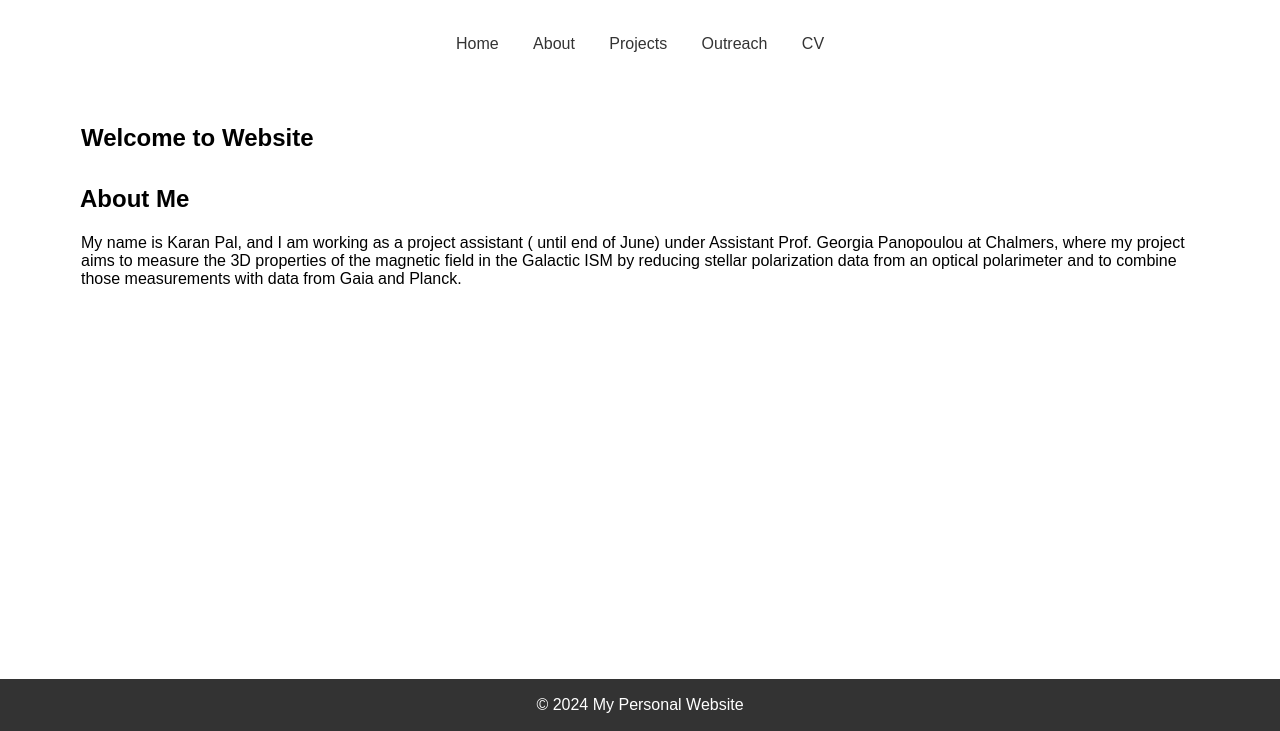
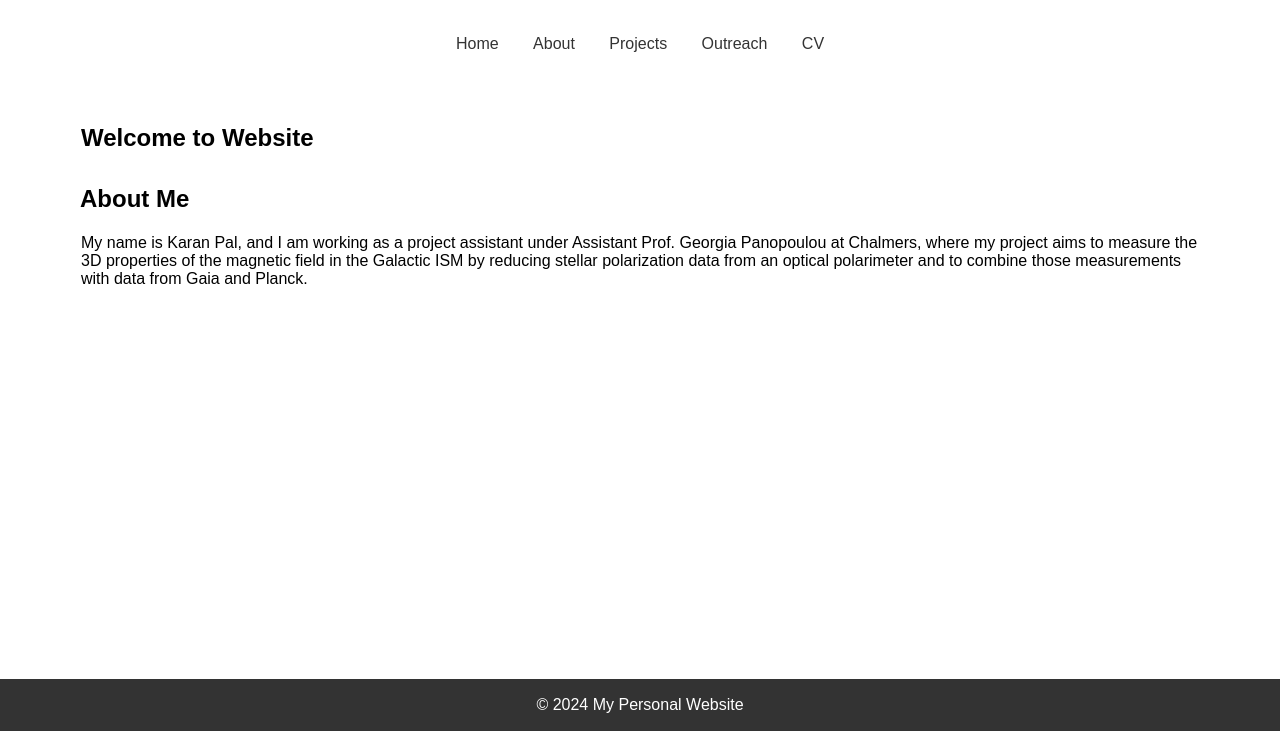
Before and after one commit to karan317/My_website, a plain HTML site: page index.html in a window 1280 px wide. Shown: the part 69-800 px from the top of the page. Drawn offline with Linux system fonts and the light colour scheme.

Commit message:
Update index.html

```diff
--- a/index.html
+++ b/index.html
@@ -31,8 +31,8 @@
 
         <section id="about">
             <h2>About Me</h2>
-            <p>My name is Karan Pal, and I am working as a project assistant ( until end of June)
-                 under Assistant Prof. Georgia Panopoulou at Chalmers, where my project aims
+            <p>My name is Karan Pal, and I am working as a project assistant under
+                Assistant Prof. Georgia Panopoulou at Chalmers, where my project aims
                  to measure the 3D properties of the magnetic field in the Galactic ISM by
                  reducing stellar polarization data from an optical polarimeter and to
                  combine those measurements with data from Gaia and Planck.</p>
```
